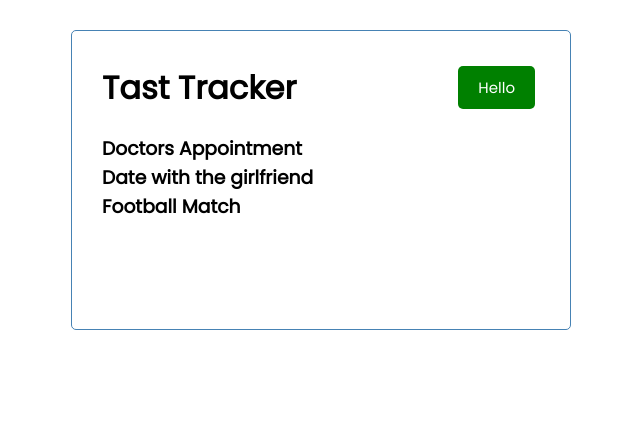
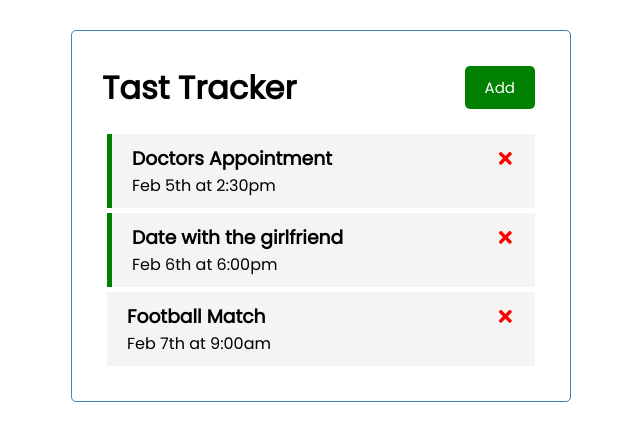
Before and after one commit to GrandDadDan/Task-Tracker-React-App, a React (Create React App) app: page / in a window 1280 px wide. Shown: the top 440 px of the page, without its empty margins (319-959 px from the left). Built offline with nearby package versions, Linux system fonts and the light colour scheme.

Commit message:
Second commit to add delete and reminder functions to each task

```diff
--- a/package.json
+++ b/package.json
@@ -6,6 +6,7 @@
     "cra-template": "1.2.0",
     "react": "^19.0.0",
     "react-dom": "^19.0.0",
+    "react-icons": "^5.4.0",
     "react-scripts": "^5.0.1"
   },
   "scripts": {
--- a/src/App.js
+++ b/src/App.js
@@ -1,10 +1,44 @@
+import {useState} from 'react'
 import Header from '../src/components/Header';
 import Tasks from './components/Tasks';
+
 const App = () => {
+  const [tasks, setTasks] = useState([
+    {
+      id: 1,
+      text: "Doctors Appointment",
+      day: "Feb 5th at 2:30pm",
+      reminder: true,
+    },
+    {
+      id: 2,
+      text: "Date with the girlfriend",
+      day: "Feb 6th at 6:00pm",
+      reminder: true,
+    },
+    {
+      id: 3,
+      text: "Football Match",
+      day: "Feb 7th at 9:00am",
+      reminder: false,
+    },
+  ])
+
+// Delete Task
+const deleteTask =(id) =>{
+  setTasks(tasks.filter((task)=> task.id !== id))
+}
+
+// Toggle Reminder
+const toggleReminder = (id) =>{
+setTasks(tasks.map((task) => task.id === id
+? {...task, reminder: !task.reminder}: task))
+}
+
   return (
     <div className="container">
       <Header /> {/* No need to pass props; it will use defaultProps */}
-      <Tasks />
+      {tasks.length > 0 ? <Tasks tasks= {tasks} onDelete = {deleteTask} onToggle = {toggleReminder} />: 'There is no more tasks left.'}
     </div>
   );
 };
--- a/src/components/Header.js
+++ b/src/components/Header.js
@@ -2,13 +2,13 @@
 import Button from "./Button";
 
 const Header = () => {
-    const onClick = () => {
-console.log('Click')
-    }
+  const onClick = () => {
+    console.log("Click");
+  };
   return (
     <header className="header">
       <h1>Tast Tracker</h1>
-      <Button color="green" text="Hello" onClick={onClick}/>
+      <Button color="green" text="Add" onClick={onClick} />
     </header>
   );
 };
--- /dev/null
+++ b/src/components/Task.js
@@ -0,0 +1,16 @@
+import { FaTimes } from "react-icons/fa";
+
+const Task = ({ task, onDelete, onToggle }) => {
+  return (
+    <div className={`task ${task.reminder ? 'reminder' :''}` } onDoubleClick={() => onToggle(task.id)}>
+      <h3>
+        {task.text}
+        <FaTimes style={{ color: "red", cursor: "pointer" }}
+        onClick={()=>{onDelete(task.id)}}/>
+      </h3>
+      <p>{task.day}</p>
+    </div>
+  );
+};
+
+export default Task;
--- a/src/components/Tasks.js
+++ b/src/components/Tasks.js
@@ -1,31 +1,11 @@
-import { useState } from "react";
+import Task from './Task'
 
-const Tasks = () => {
-  const [tasks, setTasks] = useState([
-    {
-      id: 1,
-      text: "Doctors Appointment",
-      day: "Feb 5th at 2:30pm",
-      reminder: true,
-    },
-    {
-      id: 2,
-      text: "Date with the girlfriend",
-      day: "Feb 6th at 6:00pm",
-      reminder: true,
-    },
-    {
-      id: 3,
-      text: "Football Match",
-      day: "Feb 7th at 9:00am",
-      reminder: false,
-    },
-  ]);
-
+const Tasks = ({ tasks, onDelete, onToggle}) => {
   return (
     <div>
       {tasks.map((task) => (
-        <h3 key={task.id}>{task.text}</h3>
+        <Task key={task.id} task = {task}
+        onDelete={onDelete} onToggle = {onToggle}/>
       ))}
     </div>
   );
```
Also changed, not shown: 1 other file (tests, documents, lock files or other folders).
